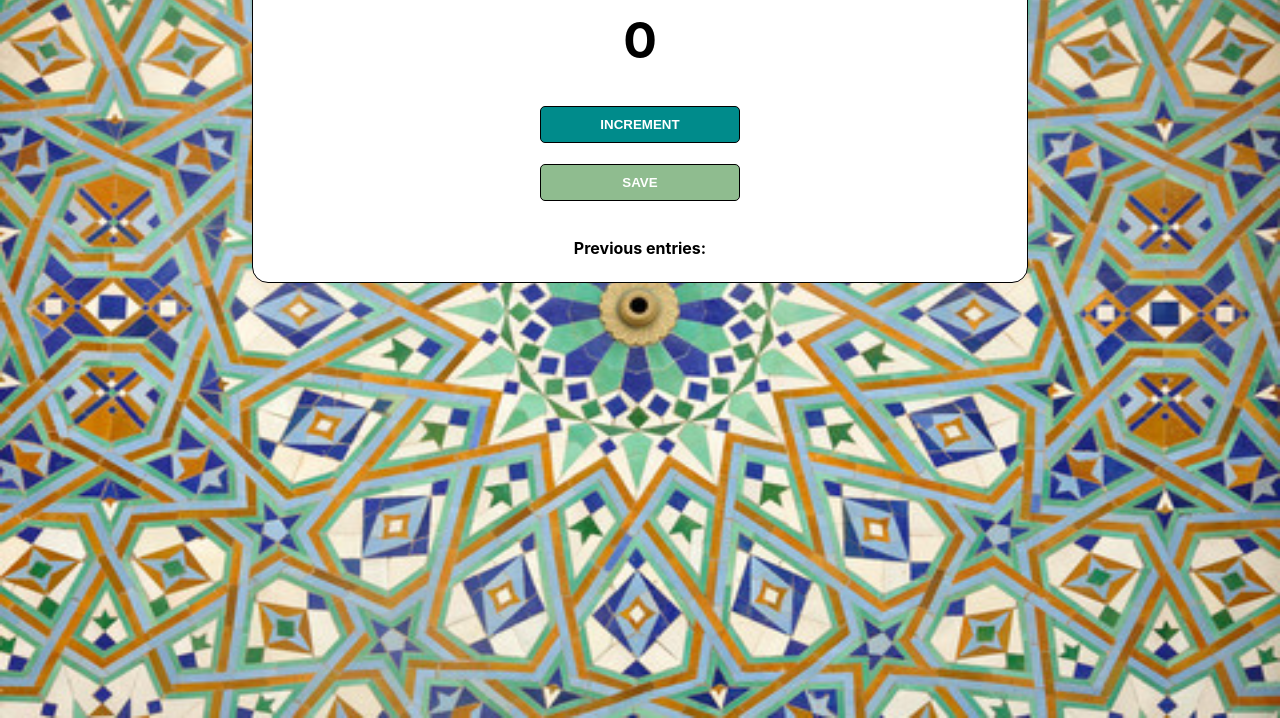
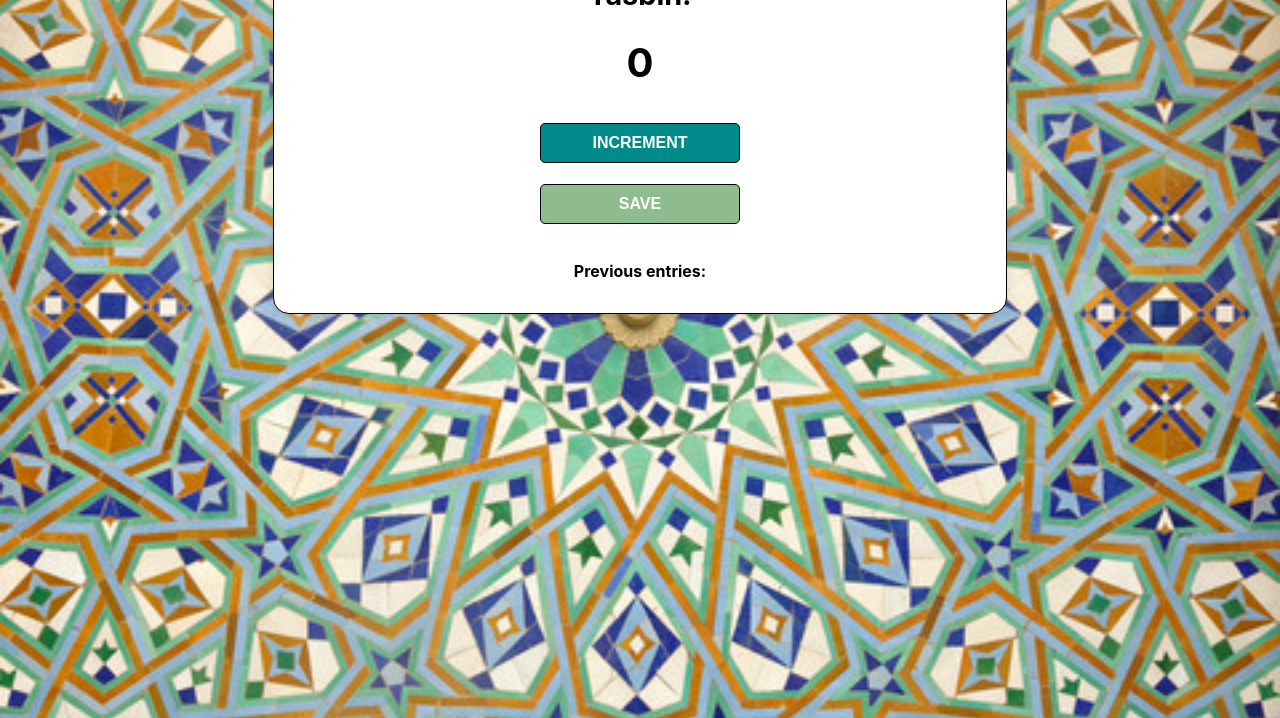
Before and after one commit to ibrahimadel7/tasbih-app, a plain HTML site: page index.html in a window 1280 px wide. Shown: the part 82-800 px from the top of the page. Drawn offline with Linux system fonts and the light colour scheme.

Commit message:
Update index.css

```diff
--- a/index.css
+++ b/index.css
@@ -1,56 +1,52 @@
 body {
     background-image: url("/3.jpg");
-
-    height:auto;
-    width:auto;
-    color:black;
     background-repeat: no-repeat;
     background-attachment: fixed;
-    background-size: 100% 100%;
+    background-size: cover; /* better scaling */
+    background-position: center;
+    margin: 0;
+    padding: 0;
+    color: black;
     font-family: -apple-system, BlinkMacSystemFont, 'Segoe UI', Roboto, Oxygen, Ubuntu, Cantarell, 'Open Sans', 'Helvetica Neue', sans-serif;
     font-weight: bold;
     text-align: center;
+}
 
-}
 .container {
     border-radius: 1rem;
-    max-width: 60%;
-    align-self:center;
+    width: 90%;
+    max-width: 700px;
+    margin: 2rem auto;
     background-color: white;
     display: flex;
+    flex-direction: column;
+    align-items: center;
     border: 1px solid black;
-    flex-direction:column;
-    margin:auto ;
-    align-items: center;
-    flex-wrap: wrap;
-    padding: 0.5rem;
-    gap: 1rem; /* spacing between items */
+    padding: 1rem;
+    gap: 1rem;
+    box-shadow: 0 0 10px rgba(0,0,0,0.1);
 }
 
-
-
-
-
 h1 {
-    margin-top: 10px;
-    margin-bottom: 10px;
+    margin: 10px 0;
+    font-size: 1.8rem;
 }
 
 h2 {
-    font-size: 50px;
-    margin-top: 0;
-    margin-bottom: 20px;
+    font-size: 2.5rem;
+    margin: 0 0 20px;
 }
 
 button {
     border: 1px solid black;
-    padding-top: 10px;
-    padding-bottom: 10px;
+    padding: 10px 0;
     color: white;
     font-weight: bold;
-    width: 200px;
+    width: 80%;
+    max-width: 200px;
     margin-bottom: 5px;
     border-radius: 5px;
+    font-size: 1rem;
 }
 
 #increment-btn {
@@ -60,3 +56,20 @@ button {
 #save-btn {
     background: darkseagreen;
 }
+
+/* Responsive adjustments */
+@media (max-width: 600px) {
+    h2 {
+        font-size: 2rem;
+    }
+
+    .container {
+        width: 95%;
+        padding: 0.8rem;
+    }
+
+    button {
+        width: 90%;
+        font-size: 0.95rem;
+    }
+}
```
